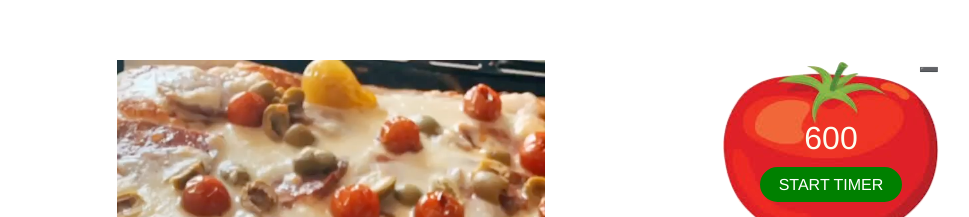
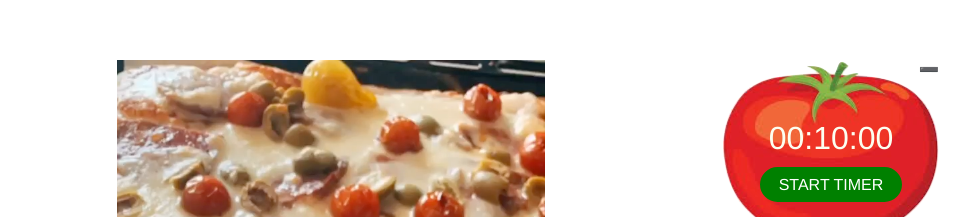
Before and after one commit to daniilzinevich/vue-recipe-list, a Vue app: page / in a window 1280 px wide. Shown: the top 217 px of the page, without its empty margins (309-1278 px from the left). Built offline with nearby package versions, Linux system fonts and the light colour scheme.

Commit message:
Replace mixins with Compositions

```diff
--- a/src/components/RecipePart.vue
+++ b/src/components/RecipePart.vue
@@ -16,7 +16,7 @@
   </div>
 </template>
 <script>
-import toggleCollapse from './toggleCollapse.mixin'
+import useCollapse from './useCollapse'
 
 export default {
   props: {
@@ -25,6 +25,6 @@ export default {
     complete: Boolean,
   },
   emits: ['click'],
-  mixins: [toggleCollapse],
+  setup() { return useCollapse() },
 }
 </script>
--- a/src/components/Timer.vue
+++ b/src/components/Timer.vue
@@ -2,7 +2,7 @@
   <div id="overlay">
     <div class="close" @click.stop="toggleCollapse">➖</div>
     <div id="timer" v-if="!collapsed">
-      <div>{{timer.timeout}}</div>
+      <div>{{formatedTimeout}}</div>
 
       <button @click="startTimer" v-if="timer.pause">Start timer</button>
       <button @click="pauseTimer" v-else>Pause timer</button>
@@ -10,9 +10,9 @@
   </div>
 </template>
 <script>
-import toggleCollapse from './toggleCollapse.mixin'
-import timeFormat from './timeFormat.mixin'
-import { reactive, watch, toRefs } from 'vue'
+import useCollapse from './useCollapse'
+import useTimeFormat from './useTimeFormat'
+import { reactive, computed, watch, toRefs } from 'vue'
 
 export default {
   setup(props) {
@@ -43,22 +43,26 @@ export default {
       timer.timeout = newTime;
     });
 
+    const { toHoursString, toMinutesString, toTwoDigitString } = useTimeFormat();
+    const formatedTimeout = computed(() => {
+      return `${toHoursString(timer.timeout)}:${toMinutesString(timer.timeout)}:${toTwoDigitString(timer.timeout % 60)}`;
+    });
+
+    const { collapsed, toggleCollapse } = useCollapse();
+
     return {
       time,
       timer,
+      formatedTimeout,
       startTimer,
-      pauseTimer
+      pauseTimer,
+      collapsed,
+      toggleCollapse,
     };
   },
   props: {
     time: Number
   },
-  computed: {
-    formatedTimeout() {
-      return `${this.toHoursString(this.timeout)}:${this.toMinutesString(this.timeout)}:${this.toTwoDigitString(this.timeout % 60)}`;
-    }
-  },
-  mixins: [toggleCollapse, timeFormat],
 };
 </script>
 <style>
--- a/src/components/timeFormat.mixin.js
+++ /dev/null
@@ -1,13 +0,0 @@
-export default {
-  methods: {
-    toHoursString(time) {
-      return this.toTwoDigitString(Math.floor(time / 3600));
-    },
-    toMinutesString(time) {
-      return this.toTwoDigitString(Math.floor(time / 60 % 60));
-    },
-    toTwoDigitString(number) {
-      return number.toString().length == 2 ? number : '0' + number;
-    },
-  }
-}
--- a/src/components/toggleCollapse.mixin.js
+++ /dev/null
@@ -1,12 +0,0 @@
-export default {
-  data() {
-    return {
-      collapsed: false
-    };
-  },
-  methods: {
-    toggleCollapse() {
-      this.collapsed = !this.collapsed;
-    }
-  }
-}
--- /dev/null
+++ b/src/components/useCollapse.js
@@ -0,0 +1,10 @@
+import { ref } from 'vue'
+
+export default () => {
+  const collapsed = ref(false);
+  const toggleCollapse = async () => {
+    collapsed.value = !collapsed.value;
+  }
+
+  return { collapsed, toggleCollapse };
+}
--- /dev/null
+++ b/src/components/useTimeFormat.js
@@ -0,0 +1,12 @@
+export default () => {
+  const toHoursString = (time) => {
+    return toTwoDigitString(Math.floor(time / 3600));
+  };
+  const toMinutesString = (time) => {
+    return toTwoDigitString(Math.floor(time / 60 % 60));
+  };
+  const toTwoDigitString = (number) => {
+    return number.toString().length == 2 ? number : '0' + number;
+  };
+  return { toHoursString, toMinutesString, toTwoDigitString }
+}
```
